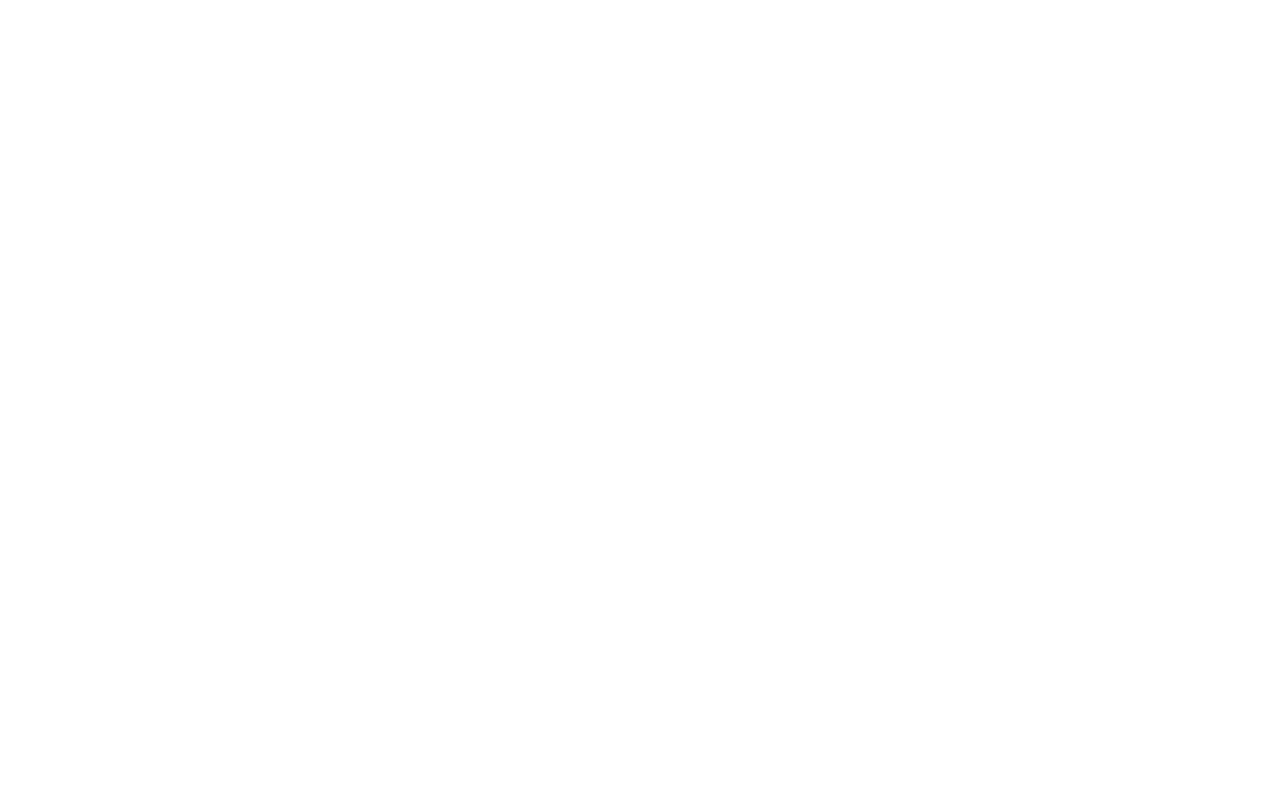
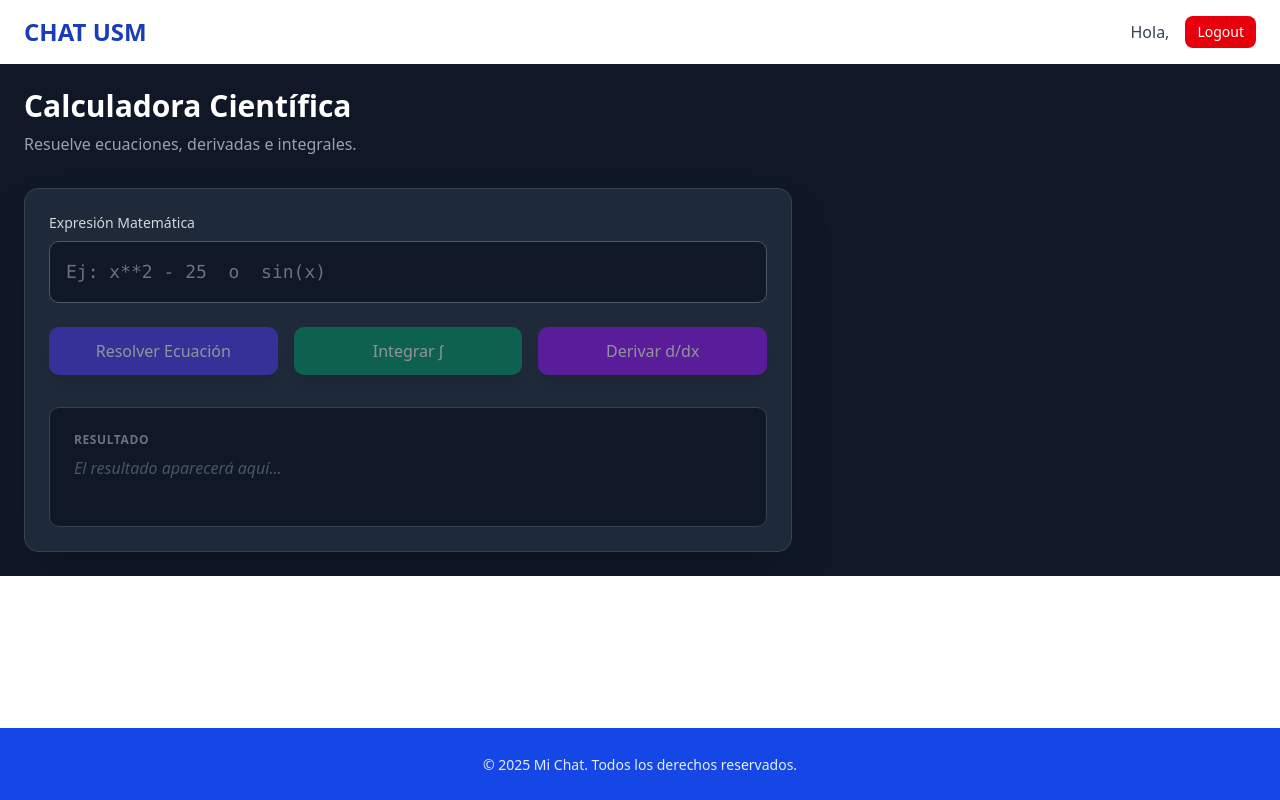
Before and after one commit to retamalesj/INF326-Arquitectura-de-software, a React app in the folder app/: page /calculator in a window 1280 px wide. Before the commit this address had no page. Built offline with nearby package versions, Linux system fonts and the light colour scheme; sample sign-in values are in the browser's storage; the HTML template or start-up script is replaced by a standard one.

Commit message:
feat: calculator

```diff
--- a/app/src/App.tsx
+++ b/app/src/App.tsx
@@ -8,9 +8,11 @@
 import { GuestRoute } from './routes/GuestRoute'
 import { ModerationAdminPage } from './pages/admin/admin'
 import { Home } from './pages/home'
+import { Calculator } from './pages/Calculator'
 
 import { Toaster } from '@/components/ui/sonner'
 import { Register } from './pages/users/Register'
+
 function App() {
   return (
     <AuthProvider>
@@ -62,10 +64,10 @@
               }
             />
             <Route
-              path="/admin"
+              path="/calculator"
               element={
                 <ProtectedRoute>
-                  <ModerationAdminPage />
+                  <Calculator />
                 </ProtectedRoute>
               }
             />
--- /dev/null
+++ b/app/src/pages/Calculator.tsx
@@ -0,0 +1,132 @@
+import { useState, useEffect } from 'react';
+import {
+  Calculator as CalcIcon,
+  Shield
+} from 'lucide-react';
+
+// --- CORRECCIÓN: Usamos 'export function' (SIN default) para que funcione el import { Calculator } ---
+export function Calculator() {
+
+  useEffect(() => {
+    console.log("--- Componente Calculator MONTADO ---");
+  }, []);
+
+  const [query, setQuery] = useState('');
+  const [result, setResult] = useState<string | null>(null);
+  const [error, setError] = useState<string | null>(null);
+  const [loading, setLoading] = useState(false);
+
+  const handleCalculate = async (endpoint: 'solve' | 'integrate' | 'derive') => {
+    setLoading(true);
+    setError(null);
+    setResult(null);
+
+    try {
+      const response = await fetch(`http://localhost:8000/api/calculator/${endpoint}`, {
+        method: 'POST',
+        headers: { 'Content-Type': 'application/json' },
+        body: JSON.stringify({ query: query })
+      });
+
+      const data = await response.json();
+
+      if (!response.ok) {
+        throw new Error(data.detail || 'Error al calcular');
+      }
+
+      if (data.solution) {
+        setResult(`x = ${JSON.stringify(data.solution)}`);
+      } else if (data.result) {
+        setResult(data.result);
+      } else {
+        setResult(JSON.stringify(data, null, 2));
+      }
+
+    } catch (err: any) {
+      setError(err.message);
+    } finally {
+      setLoading(false);
+    }
+  };
+
+  return (
+    <div className="flex flex-col h-full bg-gray-900 text-gray-100 font-sans p-6 overflow-y-auto">
+        <header className="mb-8">
+          <h1 className="text-3xl font-bold text-white mb-2">Calculadora Científica</h1>
+          <p className="text-gray-400">Resuelve ecuaciones, derivadas e integrales.</p>
+        </header>
+
+        <div className="max-w-3xl bg-gray-800 rounded-xl border border-gray-700 shadow-2xl p-6">
+
+          <div className="mb-6">
+            <label className="block text-sm font-medium text-gray-300 mb-2">
+              Expresión Matemática
+            </label>
+            <div className="relative">
+              <input
+                type="text"
+                value={query}
+                onChange={(e) => setQuery(e.target.value)}
+                placeholder="Ej: x**2 - 25  o  sin(x)"
+                className="w-full bg-gray-900 border border-gray-600 text-white rounded-lg p-4 pl-4 text-lg focus:ring-2 focus:ring-indigo-500 focus:border-transparent outline-none transition-all placeholder-gray-500 font-mono"
+                onKeyDown={(e) => e.key === 'Enter' && handleCalculate('solve')}
+              />
+            </div>
+          </div>
+
+          <div className="grid grid-cols-1 sm:grid-cols-3 gap-4 mb-8">
+            <button
+              onClick={() => handleCalculate('solve')}
+              disabled={loading || !query}
+              className="flex justify-center items-center py-3 px-4 bg-indigo-600 hover:bg-indigo-700 text-white rounded-lg font-medium transition-all disabled:opacity-50 disabled:cursor-not-allowed shadow-lg hover:shadow-indigo-500/20"
+            >
+              Resolver Ecuación
+            </button>
+            <button
+              onClick={() => handleCalculate('integrate')}
+              disabled={loading || !query}
+              className="flex justify-center items-center py-3 px-4 bg-emerald-600 hover:bg-emerald-700 text-white rounded-lg font-medium transition-all disabled:opacity-50 disabled:cursor-not-allowed shadow-lg hover:shadow-emerald-500/20"
+            >
+              Integrar ∫
+            </button>
+            <button
+              onClick={() => handleCalculate('derive')}
+              disabled={loading || !query}
+              className="flex justify-center items-center py-3 px-4 bg-purple-600 hover:bg-purple-700 text-white rounded-lg font-medium transition-all disabled:opacity-50 disabled:cursor-not-allowed shadow-lg hover:shadow-purple-500/20"
+            >
+              Derivar d/dx
+            </button>
+          </div>
+
+          <div className="bg-gray-900 rounded-lg p-6 min-h-[120px] border border-gray-700 relative overflow-hidden">
+            <p className="text-xs font-semibold text-gray-500 uppercase tracking-wider mb-2">
+              Resultado
+            </p>
+
+            {loading ? (
+              <div className="flex items-center gap-3 text-indigo-400 animate-pulse">
+                <CalcIcon className="animate-spin" />
+                <span>Procesando...</span>
+              </div>
+            ) : error ? (
+              <div className="p-4 bg-red-900/30 border border-red-800 rounded text-red-200 flex items-start gap-3">
+                <Shield size={20} className="shrink-0 mt-1" />
+                <div>
+                  <p className="font-bold">Error</p>
+                  <p className="text-sm opacity-90">{error}</p>
+                </div>
+              </div>
+            ) : result ? (
+              <div className="font-mono text-2xl text-emerald-400 break-all">
+                {result}
+              </div>
+            ) : (
+              <p className="text-gray-600 italic">
+                El resultado aparecerá aquí...
+              </p>
+            )}
+          </div>
+        </div>
+    </div>
+  );
+}
```
Also changed, not shown: 2 other files (tests, documents, lock files or other folders).
